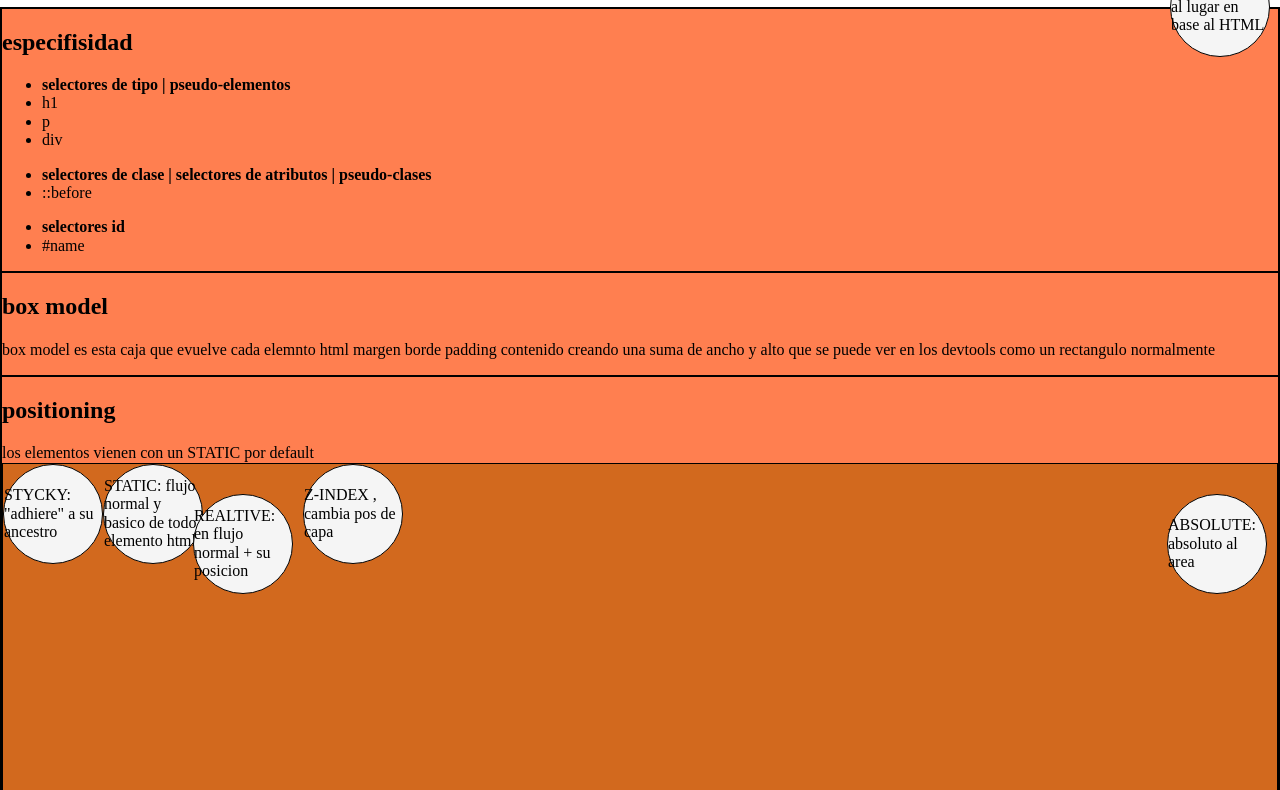
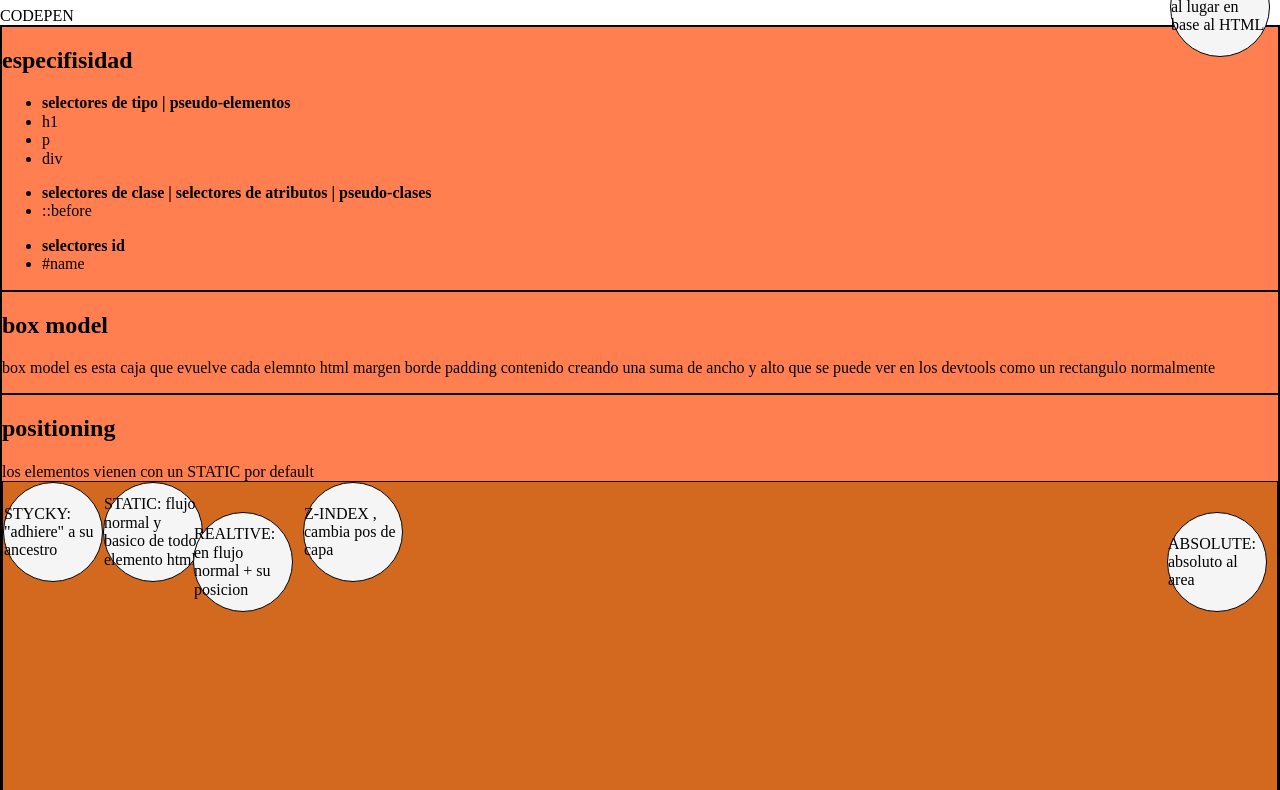
Before and after one commit to Freddymhs/chklist_HTML-CSS, a plain HTML site: page index.html in a window 1280 px wide. Shown: the part 73-863 px from the top of the page. Drawn offline with Linux system fonts and the light colour scheme.

Commit message:
orden
orden

```diff
--- a/index.html
+++ b/index.html
@@ -5,7 +5,7 @@
   <meta charset="UTF-8">
   <meta http-equiv="X-UA-Compatible" content="IE=edge">
   <meta name="viewport" content="width=device-width, initial-scale=1.0">
-  <title>Document</title>
+  <title>ESTUDIO</title>
   <link rel="stylesheet" type="text/css" href="./estilo.css">
 </head>
 
@@ -14,6 +14,7 @@
   <nav></nav>
   <main>
     <h1>temas imporantes a comprender</h1>
+    <a src="https://codepen.io/collection/waBNzN">CODEPEN</a>
     <div class="contenido">
 
       <div class="tema">
```
Also changed, not shown: 1 other file.
